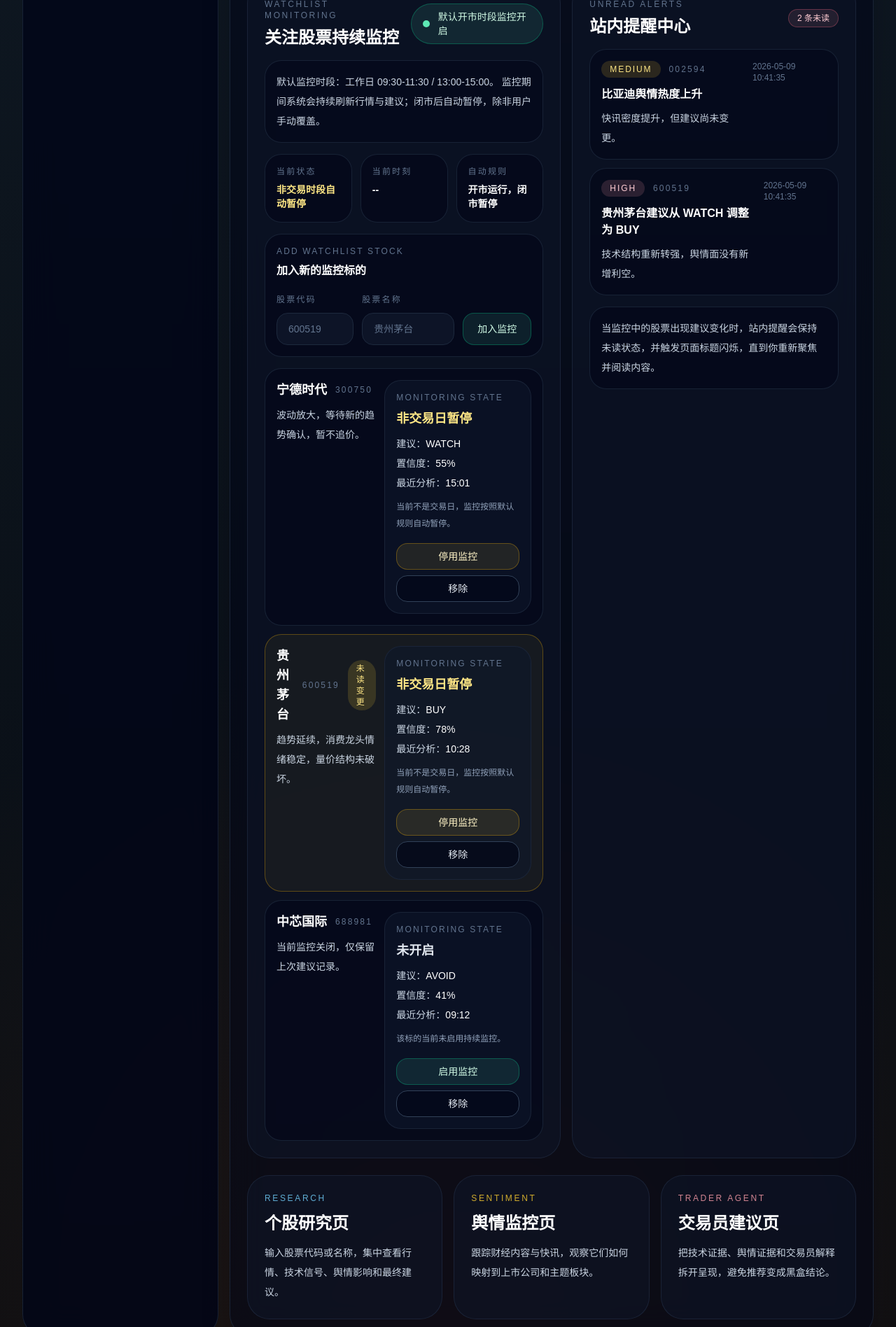
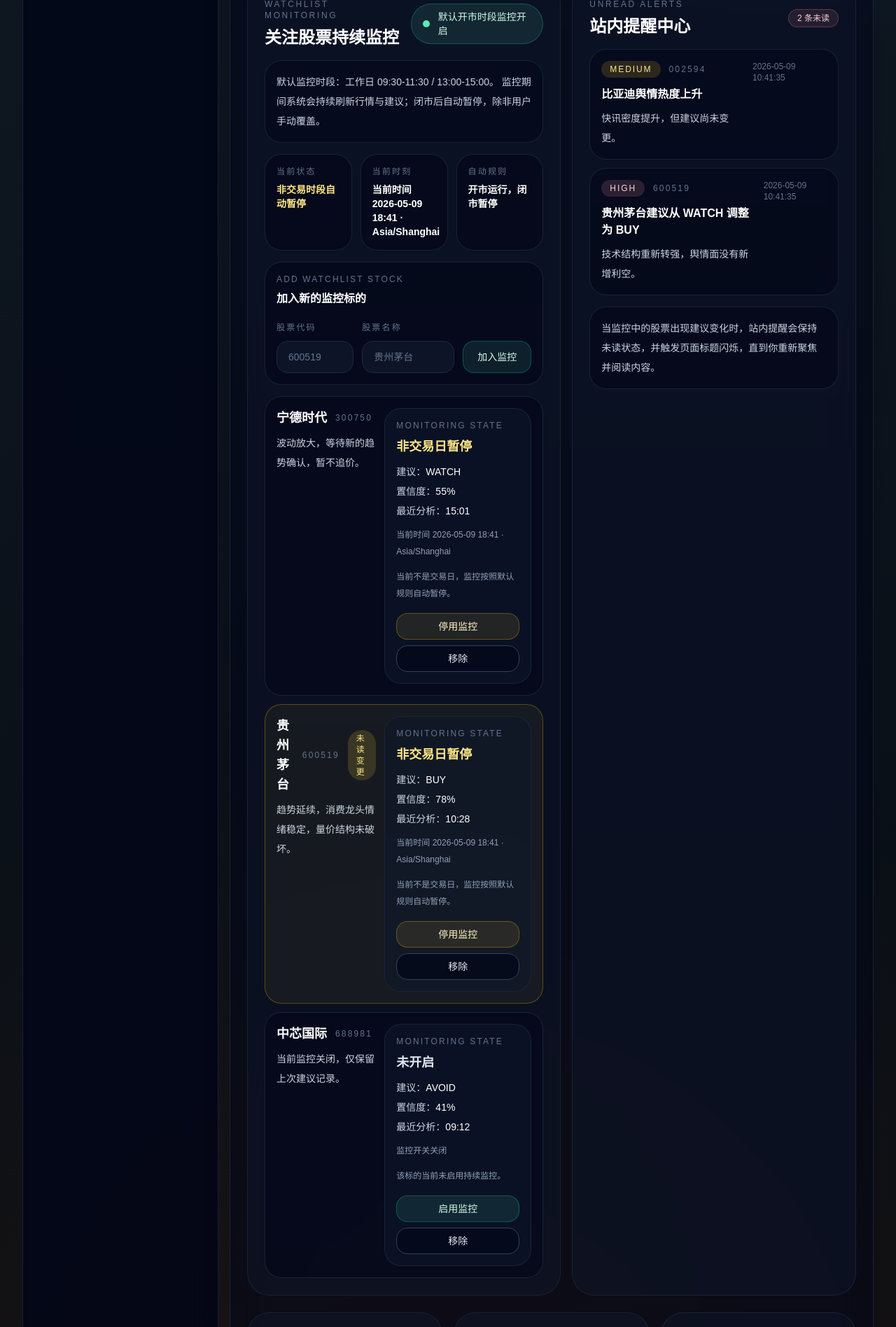
Before and after one commit to kvnZero/ai-trader, a Flask app: page / in a window 1280 px wide. Shown: the part 1304-3200 px from the top of the page at 70% size. Run offline with Flask 3, Linux system fonts and the light colour scheme; data comes from the database, SQL or seed files in the repository; style sheets or scripts are compiled from the project's sources.

Commit message:
clarify monitoring status context

```diff
--- a/app/routes.py
+++ b/app/routes.py
@@ -261,6 +261,7 @@ def _build_watchlist_view_models() -> list[dict[str, object]]:
             "status": _resolve_watchlist_status(row=row, monitoring_context=monitoring_context)["status"],
             "status_label": _resolve_watchlist_status(row=row, monitoring_context=monitoring_context)["status_label"],
             "status_reason": _resolve_watchlist_status(row=row, monitoring_context=monitoring_context)["reason"],
+            "context_label": _resolve_watchlist_status(row=row, monitoring_context=monitoring_context)["context_label"],
             "last_analysis_at": row.last_analysis_at or "--",
             "recommendation": row.latest_recommendation,
             "confidence": row.latest_confidence,
@@ -308,6 +309,7 @@ def _build_monitoring_context() -> dict[str, object]:
             f"{settings.market_open_pm_start}-{settings.market_open_pm_end}"
         ),
         "is_weekday": is_weekday,
+        "timezone": settings.market_timezone,
     }
 
 
@@ -318,6 +320,7 @@ def _resolve_watchlist_status(*, row: object, monitoring_context: dict[str, obje
             "status_label": "未开启",
             "reason": "该标的当前未启用持续监控。",
             "monitoring_now": False,
+            "context_label": "监控开关关闭",
         }
 
     if monitoring_context["market_open"]:
@@ -326,6 +329,7 @@ def _resolve_watchlist_status(*, row: object, monitoring_context: dict[str, obje
             "status_label": "监控中",
             "reason": f"当前处于A股交易时段，系统应持续刷新建议。({monitoring_context['now_label']})",
             "monitoring_now": True,
+            "context_label": f"当前时间 {monitoring_context['now_label']} · {monitoring_context['timezone']}",
         }
 
     if not monitoring_context["is_weekday"]:
@@ -334,6 +338,7 @@ def _resolve_watchlist_status(*, row: object, monitoring_context: dict[str, obje
             "status_label": "非交易日暂停",
             "reason": "当前不是交易日，监控按照默认规则自动暂停。",
             "monitoring_now": False,
+            "context_label": f"当前时间 {monitoring_context['now_label']} · {monitoring_context['timezone']}",
         }
 
     return {
@@ -341,6 +346,7 @@ def _resolve_watchlist_status(*, row: object, monitoring_context: dict[str, obje
         "status_label": "闭市暂停",
         "reason": f"当前不在默认交易时段 {monitoring_context['session_label']} 内，监控自动暂停。",
         "monitoring_now": False,
+        "context_label": f"当前时间 {monitoring_context['now_label']} · {monitoring_context['timezone']}",
     }
 
 
--- a/app/templates/dashboard.html
+++ b/app/templates/dashboard.html
@@ -106,7 +106,7 @@
           </div>
           <div class="rounded-3xl border border-slate-800/80 bg-slate-950/60 p-4">
             <p class="text-xs uppercase tracking-[0.18em] text-slate-500">当前时刻</p>
-            <p class="mt-2 text-sm font-semibold text-white">{{ watchlist[0].status_reason.split('(')[-1].rstrip(')') if watchlist and watchlist[0].monitoring_now and '(' in watchlist[0].status_reason else "--" }}</p>
+            <p class="mt-2 text-sm font-semibold text-white">{{ watchlist[0].context_label if watchlist else "--" }}</p>
           </div>
           <div class="rounded-3xl border border-slate-800/80 bg-slate-950/60 p-4">
             <p class="text-xs uppercase tracking-[0.18em] text-slate-500">自动规则</p>
@@ -160,6 +160,7 @@
                     <p>置信度：<span class="font-medium text-white">{{ "%.0f"|format(item.confidence * 100) }}%</span></p>
                     <p>最近分析：<span class="font-medium text-white">{{ item.last_analysis_at }}</span></p>
                   </div>
+                  <p class="mt-3 text-xs leading-6 text-slate-400">{{ item.context_label }}</p>
                   <p class="mt-3 text-xs leading-6 text-slate-400">{{ item.status_reason }}</p>
                   <div class="mt-4 space-y-2">
                     <form action="{{ url_for('core.toggle_watchlist_stock', symbol=item.symbol) }}" method="post">
```
